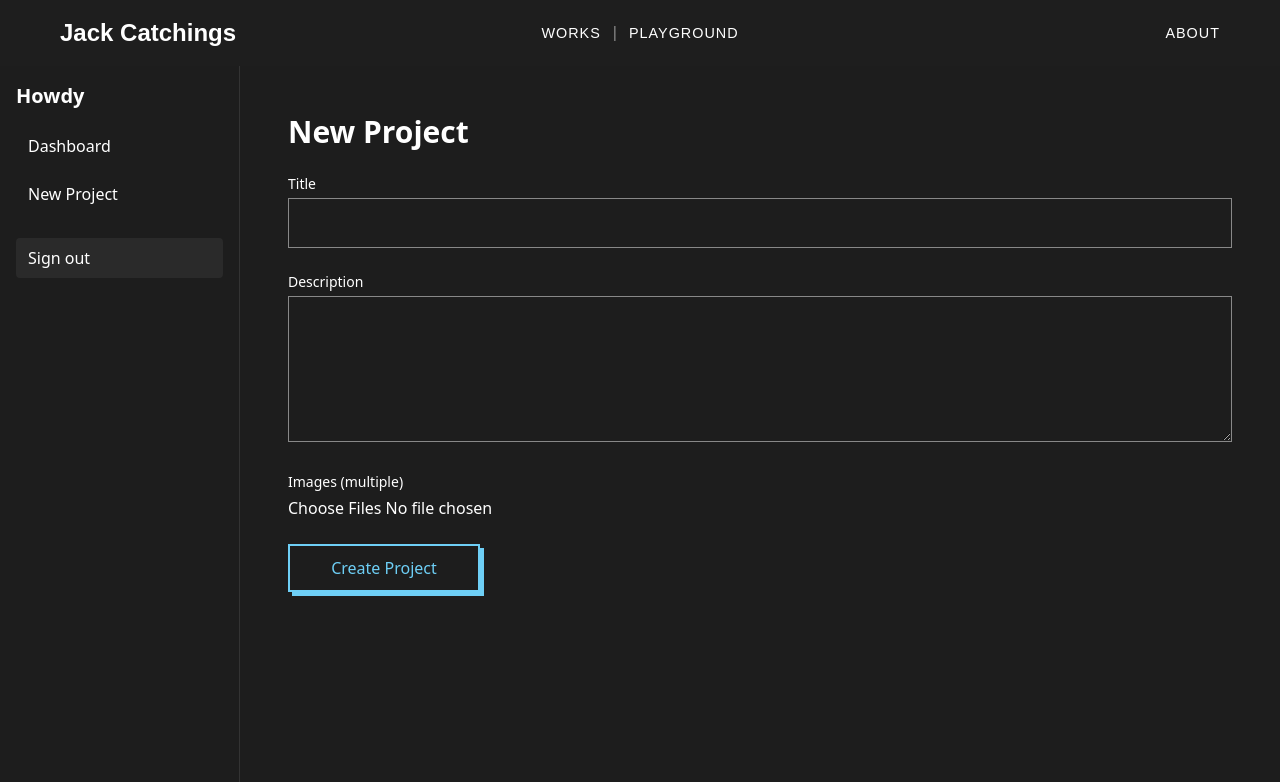
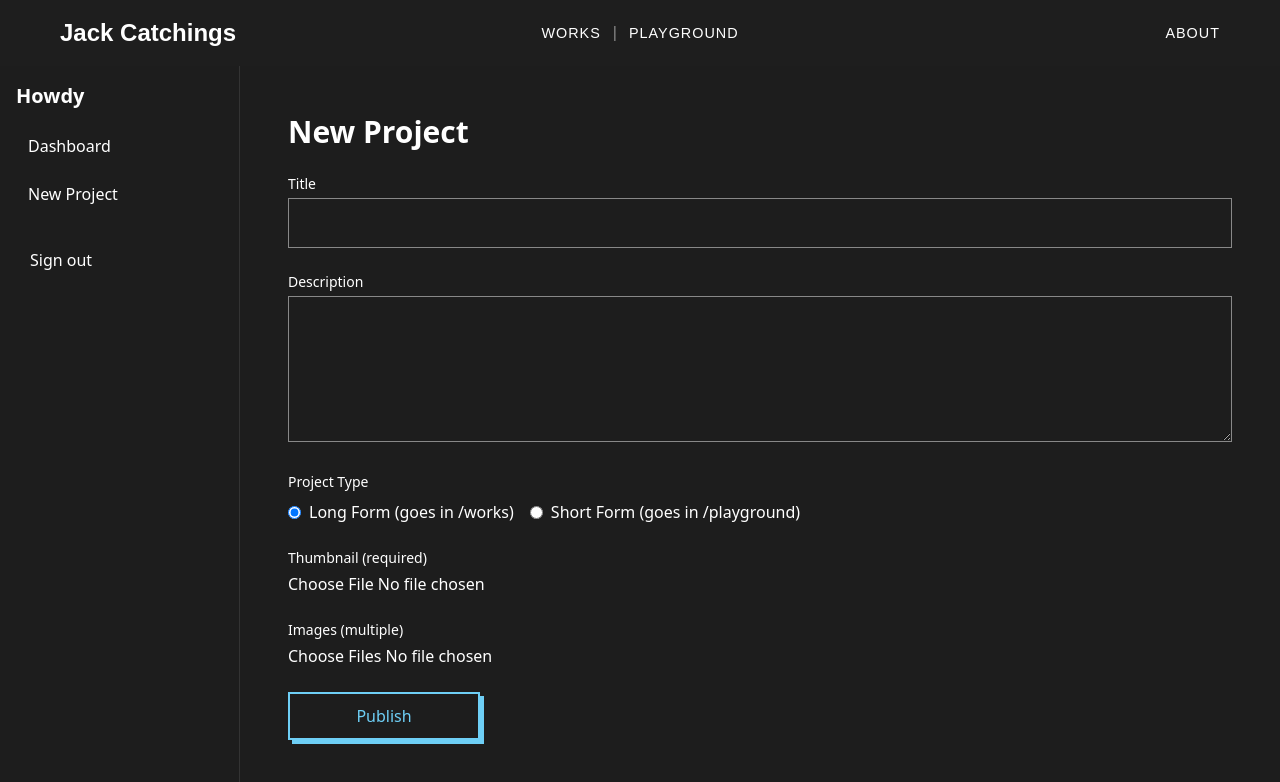
Before and after one commit to IcedSquid/jack-portfolio, a Next.js app: page /admin/projects/new in a window 1280 px wide. Shown: the top 782 px of the page. Built offline with nearby package versions, Linux system fonts and the light colour scheme.

Commit message:
Add thumbnail, images reorder, long/short option to project page

```diff
--- a/package.json
+++ b/package.json
@@ -9,6 +9,7 @@
     "lint": "eslint"
   },
   "dependencies": {
+    "@hello-pangea/dnd": "^18.0.1",
     "@radix-ui/react-slot": "^1.2.4",
     "@supabase/supabase-js": "^2.86.0",
     "class-variance-authority": "^0.7.1",
--- a/src/app/admin/layout.jsx
+++ b/src/app/admin/layout.jsx
@@ -41,7 +41,7 @@ export default function AdminLayout({ children }) {
               await supabase.auth.signOut();
               window.location.href = "/login"; // uses browser redirect instead of router
             }}
-            className="w-full text-left px-3 py-2 rounded bg-[#2a2a2a] text-white hover:bg-[#3a3a3a]"
+            className="w-full text-left px-3 py-2 text-white border-2 border-transparent hover:border-2 hover:border-[#FF4242]"
           >
             Sign out
           </button>
--- a/src/app/admin/projects/new/page.jsx
+++ b/src/app/admin/projects/new/page.jsx
@@ -4,6 +4,7 @@
 import { useState } from "react";
 import { supabase } from "@/lib/supabaseClient";
 import { useRouter } from "next/navigation";
+import { DragDropContext, Droppable, Draggable } from "@hello-pangea/dnd";
 
 export default function NewProjectPage() {
   const router = useRouter();
@@ -11,9 +12,25 @@ export default function NewProjectPage() {
   const [description, setDescription] = useState("");
   const [files, setFiles] = useState([]);
   const [uploading, setUploading] = useState(false);
+  const [projectType, setProjectType] = useState("long");
+  const [thumbnail, setThumbnail] = useState(null);
 
   function onFilesChange(e) {
     setFiles(Array.from(e.target.files));
+  }
+
+  function onDragEnd(result) {
+    if (!result.destination) return;
+
+    const newFiles = Array.from(files);
+    const [moved] = newFiles.splice(result.source.index, 1);
+    newFiles.splice(result.destination.index, 0, moved);
+
+    setFiles(newFiles);
+  }
+
+  function onThumbnailChange(e) {
+    setThumbnail(e.target.files[0]);
   }
 
   async function uploadFile(file) {
@@ -29,8 +46,20 @@ export default function NewProjectPage() {
     e.preventDefault();
     setUploading(true);
     try {
+      const { data: authData } = await supabase.auth.getUser();
+      console.log("AUTH USER:", authData);
+
+      const thumbnailUrl = await uploadFile(thumbnail);
+
       // 1) create project row
-      const { data: pData, error: insertError } = await supabase.from("projects").insert([{ title, description }]).select().single();
+      const { data: pData, error: insertError } = await supabase
+        .from("projects")
+        .insert([{ title, description,
+          project_type: projectType,
+          thumbnail_url: thumbnailUrl,
+         }])
+        .select()
+        .single();
       if (insertError) throw insertError;
       const projectId = pData.id;
 
@@ -85,6 +114,53 @@ export default function NewProjectPage() {
           />
         </div>
 
+        {/* PROJECT TYPE SELECTOR */}
+        <div>
+          <label className="block text-sm mb-2 text-white">Project Type</label>
+
+        <div className="flex gap-4 text-white">
+          <label className="flex items-center gap-2 cursor-pointer">
+            <input
+              type="radio"
+              value="long"
+              checked={projectType === "long"}
+              onChange={() => setProjectType("long")}
+            />
+            <span>Long Form (goes in /works)</span>
+          </label>
+
+          <label className="flex items-center gap-2 cursor-pointer">
+            <input
+              type="radio"
+              value="short"
+              checked={projectType === "short"}
+              onChange={() => setProjectType("short")}
+            />
+            <span>Short Form (goes in /playground)</span>
+          </label>
+        </div>
+      </div>
+
+
+        {/* THUMBNAIL UPLOAD */}
+        <div>
+          <label className="block text-sm mb-1 text-white">Thumbnail (required)</label>
+          <input
+            type="file"
+            accept="image/*"
+            onChange={onThumbnailChange}
+            className="text-white"
+            required
+          />
+
+          {thumbnail && (
+            <div className="mt-2 text-sm text-gray-300">
+              {thumbnail.name}
+            </div>
+           )}
+          </div>
+
+
         {/* FILE UPLOAD */}
         <div>
           <label className="block text-sm mb-1 text-white">Images (multiple)</label>
@@ -95,14 +171,45 @@ export default function NewProjectPage() {
             onChange={onFilesChange}
             className="text-white"
           />
-          {files.length > 0 && (
-            <div className="mt-2 text-sm text-gray-300">
-              {files.length} files selected
-            </div>
-          )}
+         {files.length > 0 && (
+  <DragDropContext onDragEnd={onDragEnd}>
+    <Droppable droppableId="images">
+      {(provided) => (
+        <div
+          ref={provided.innerRef}
+          {...provided.droppableProps}
+          className="mt-4 grid grid-cols-2 md:grid-cols-3 gap-4"
+        >
+          {files.map((file, i) => (
+            <Draggable key={file.name} draggableId={file.name} index={i}>
+              {(provided) => (
+                <div
+                  ref={provided.innerRef}
+                  {...provided.draggableProps}
+                  {...provided.dragHandleProps}
+                  className="relative bg-[#2a2a2a] p-2 rounded"
+                >
+                  <img
+                    src={URL.createObjectURL(file)}
+                    alt=""
+                    className="w-full h-32 object-cover rounded"
+                  />
+                  <p className="text-xs text-gray-400 mt-1">{file.name}</p>
+                </div>
+              )}
+            </Draggable>
+          ))}
+          {provided.placeholder}
+        </div>
+      )}
+    </Droppable>
+  </DragDropContext>
+)}
+
+
         </div>
 
-        {/* CREATE BUTTON — custom offset style */}
+        {/* PUBLISH BUTTON — custom offset style */}
         <div>
           <button
             type="submit"
@@ -115,7 +222,7 @@ export default function NewProjectPage() {
             {/* FRONT BUTTON */}
             <div className="relative z-10 w-full h-full bg-[#1D1D1D] border-2 border-[#6ECFF6] flex items-center justify-center">
               <span className="text-[#6ECFF6] text-base">
-                {uploading ? "Uploading..." : "Create Project"}
+                {uploading ? "Uploading..." : "Publish"}
               </span>
             </div>
           </button>
--- /dev/null
+++ b/src/app/works/[id]/page.jsx
@@ -0,0 +1,41 @@
+import { supabase } from "@/lib/supabaseClient";
+
+export default async function ProjectPage({ params }) {
+  const { id } = params;
+
+  // 1. Fetch project data
+  const { data: project } = await supabase
+    .from("projects")
+    .select("*")
+    .eq("id", id)
+    .single();
+
+  // 2. Fetch images for this project, ordered
+  const { data: images } = await supabase
+    .from("project_images")
+    .select("*")
+    .eq("project_id", id)
+    .order("order_index", { ascending: true });
+
+  if (!project) {
+    return <div className="p-8 text-white">Project not found.</div>;
+  }
+
+  return (
+    <div className="max-w-4xl mx-auto px-4 py-12 text-white">
+      <h1 className="text-4xl font-bold mb-6">{project.title}</h1>
+      <p className="text-lg text-gray-300 mb-10">{project.description}</p>
+
+      <div className="space-y-10">
+        {images?.map((img) => (
+          <img
+            key={img.id}
+            src={img.image_url}
+            alt=""
+            className="w-full rounded"
+          />
+        ))}
+      </div>
+    </div>
+  );
+}
```
Also changed, not shown: 1 other file (tests, documents, lock files or other folders).
